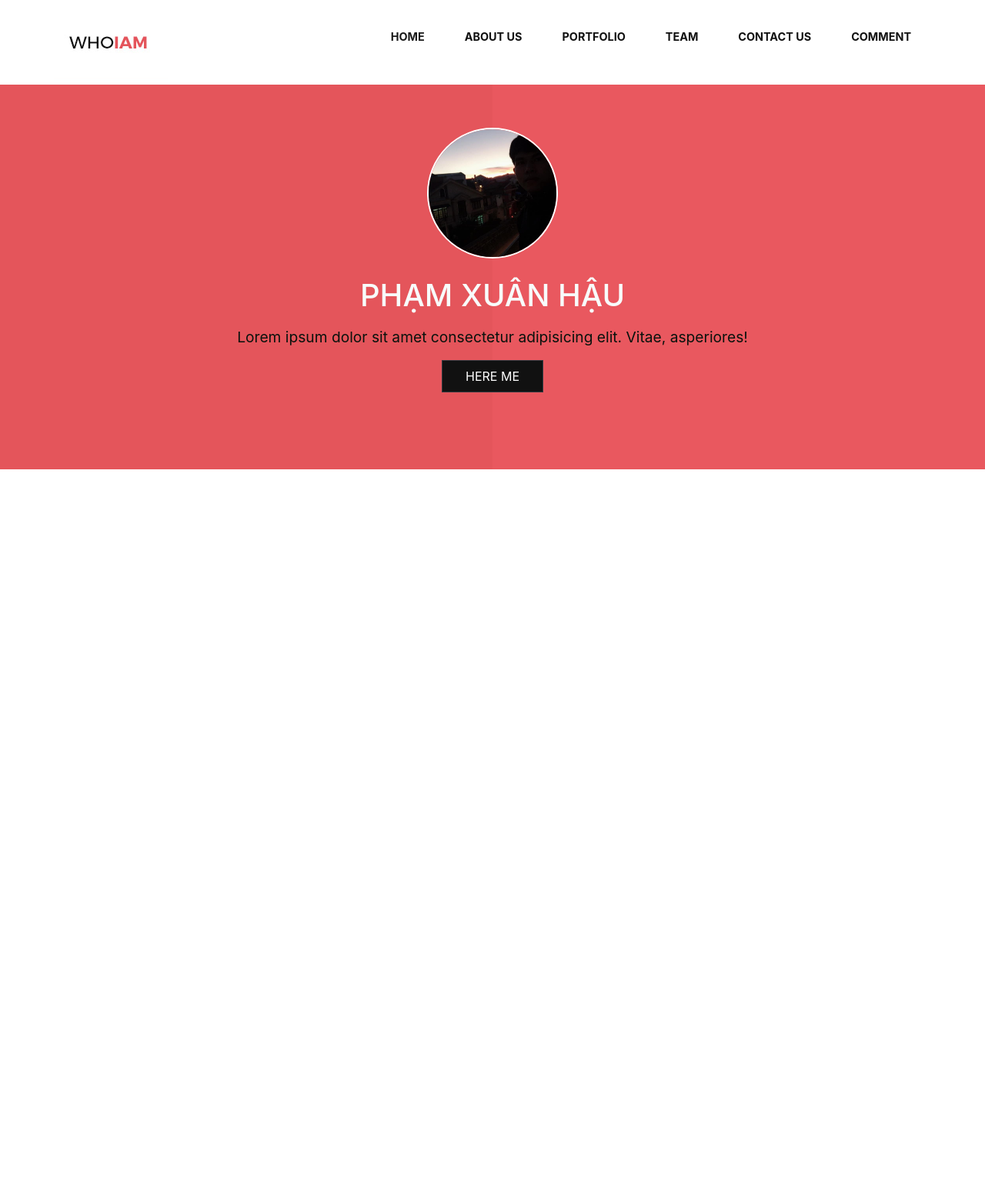
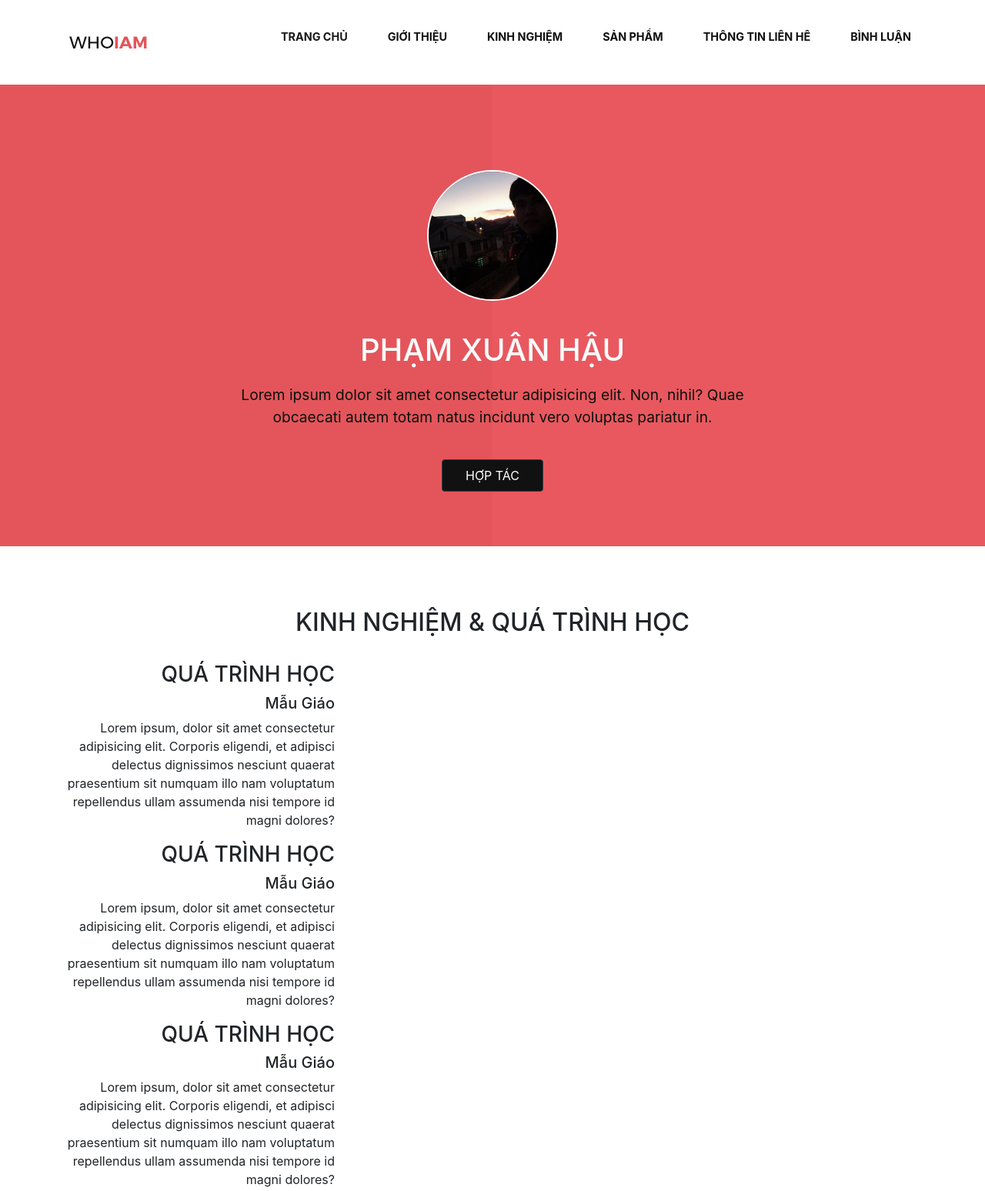
Before and after one commit to haupham03121997/haupham03121997.github.io, a plain HTML site: page index.html in a window 1280 px wide. Shown: the whole page at 77% size. Before the commit the page ends 800 px from the top, so only its background shows below. Drawn offline with nearby package versions, Linux system fonts and the light colour scheme.

Commit message:
Deadline 20/5/2020

```diff
--- a/1.css
+++ b/1.css
@@ -44,7 +44,7 @@
 
 .carousel {
     width: 100%;
-    height: 500px;
+    height: 600px;
     background-color: #e9585f;
     position: relative;
 }
@@ -63,25 +63,29 @@
     width: 170px;
     height: 170px;
     border-radius: 50%;
-    margin-top: 5%;
+    margin-top: 10%;
     border: 2px solid white;
 }
 
 .carousel__avatar h2 {
     color: #f8fcfb;
     font-size: 2.5rem;
+    margin-top: 40px;
 }
 
 .carousel__avatar p {
     color: #09120d;
     font-size: 1.2rem;
+    text-align: center;
+    width: 60%;
+    margin: 20px auto;
 }
 
 .carousel__btn {
-    border-radius: 0;
     padding: 8px 30px;
     background-color: #111111;
     color: white;
+    margin-top: 20px;
 }
 
 .header__navbar .nav-item:hover .nav-link::after {
@@ -92,8 +96,18 @@
     color: #e15659;
 }
 
+
+/* EXPERIENCE */
+
+.experience {
+    padding: 80px 15px;
+}
+
 @media screen and (max-width :576px) {
     .header {
         min-height: 100px;
     }
+    .carousel__avatar h2 {
+        font-size: 2rem;
+    }
 }
--- a/index.html
+++ b/index.html
@@ -2,11 +2,11 @@
 <html lang="en">
 
 <head>
-    <title> Pham Xuan Hau - Fontend Design</title>
-    <meta charset="utf-8">
-    <meta name="viewport" content="width=device-width, initial-scale=1">
-    <link rel="stylesheet" href="https://stackpath.bootstrapcdn.com/bootstrap/4.4.1/css/bootstrap.min.css" integrity="sha384-Vkoo8x4CGsO3+Hhxv8T/Q5PaXtkKtu6ug5TOeNV6gBiFeWPGFN9MuhOf23Q9Ifjh" crossorigin="anonymous">
-    <link rel="stylesheet" href="1.css">
+    <title>Pham Xuan Hau - Fontend Design</title>
+    <meta charset="utf-8" />
+    <meta name="viewport" content="width=device-width, initial-scale=1" />
+    <link rel="stylesheet" href="https://stackpath.bootstrapcdn.com/bootstrap/4.4.1/css/bootstrap.min.css" integrity="sha384-Vkoo8x4CGsO3+Hhxv8T/Q5PaXtkKtu6ug5TOeNV6gBiFeWPGFN9MuhOf23Q9Ifjh" crossorigin="anonymous" />
+    <link rel="stylesheet" href="1.css" />
 </head>
 
 <body>
@@ -14,60 +14,94 @@
     <header class="header">
         <nav class="navbar navbar-expand-lg navbar-light container header__navbar">
             <a class="navbar-brand" href="#">
-                <img src="img/logo.png" alt="">
+                <img src="img/logo.png" alt="" />
             </a>
             <button class="navbar-toggler" type="button" data-toggle="collapse" data-target="#navbarTogglerDemo02" aria-controls="navbarTogglerDemo02" aria-expanded="false" aria-label="Toggle navigation">
-              <span class="navbar-toggler-icon"></span>
-            </button>
+          <span class="navbar-toggler-icon"></span>
+        </button>
 
             <div class="collapse navbar-collapse mb-md-2" id="navbarTogglerDemo02">
-                <ul class="navbar-nav ml-auto navbar-nav__commit ">
+                <ul class="navbar-nav ml-auto navbar-nav__commit">
                     <li class="nav-item active">
-                        <a class="nav-link line" href="#">HOME <span class="sr-only">(current)</span></a>
+                        <a class="nav-link line" href="#">TRANG CHỦ <span class="sr-only">(current)</span></a
+              >
+            </li>
+            <li class="nav-item">
+              <a class="nav-link" href="#">GIỚI THIỆU</a>
                     </li>
                     <li class="nav-item">
-                        <a class="nav-link" href="#">ABOUT US</a>
-                    </li>
-                    <li class="nav-item">
-                        <a class="nav-link" href="#">PORTFOLIO</a>
+                        <a class="nav-link" href="#">KINH NGHIỆM</a>
                     </li>
 
                     <li class="nav-item">
-                        <a class="nav-link" href="#">TEAM</a>
+                        <a class="nav-link" href="#">SẢN PHẨM</a>
                     </li>
                     <li class="nav-item">
-                        <a class="nav-link" href="#">CONTACT US</a>
+                        <a class="nav-link" href="#">THÔNG TIN LIÊN HÊ</a>
                     </li>
                     <li class="nav-item">
-                        <a class="nav-link" href="#">COMMENT</a>
+                        <a class="nav-link" href="#">BÌNH LUẬN</a>
                     </li>
-
                 </ul>
-
             </div>
         </nav>
-
     </header>
     <!-- END HEADER  -->
     <!-- CAROUSEL  -->
     <section class="carousel">
         <div class="container">
             <div class="row">
-                <div class="col text-center  ">
+                <div class="col text-center">
                     <div class="carousel__avatar">
-                        <img src="./img/avatar.jpg" alt="">
-                        <h2 class="mt-4">PHẠM XUÂN HẬU</h2>
-                        <p class="mt-3">Lorem ipsum dolor sit amet consectetur adipisicing elit. Vitae, asperiores!</p>
-                        <button class="btn btn-dark carousel__btn">HERE ME</button>
+                        <img src="./img/avatar.jpg" alt="" />
+                        <h2>PHẠM XUÂN HẬU</h2>
+                        <p>
+                            Lorem ipsum dolor sit amet consectetur adipisicing elit. Non, nihil? Quae obcaecati autem totam natus incidunt vero voluptas pariatur in.
+                        </p>
+                        <button class="btn btn-dark carousel__btn">HỢP TÁC</button>
                     </div>
                 </div>
             </div>
         </div>
     </section>
+    <section class="experience container">
+        <div class="row">
+            <div class="col text-center">
+                <h2>KINH NGHIỆM & QUÁ TRÌNH HỌC</h2>
+            </div>
+        </div>
+        <div class="row">
+            <div class="col-md-4 pt-4 text-right">
+                <div class="experience__content1__left">
+                    <h3>QUÁ TRÌNH HỌC</h3>
+                    <h5>Mẫu Giáo</h5>
+                    <p>
+                        Lorem ipsum, dolor sit amet consectetur adipisicing elit. Corporis eligendi, et adipisci delectus dignissimos nesciunt quaerat praesentium sit numquam illo nam voluptatum repellendus ullam assumenda nisi tempore id magni dolores?
+                    </p>
+                </div>
+                <div class="experience__content1__left">
+                    <h3>QUÁ TRÌNH HỌC</h3>
+                    <h5>Mẫu Giáo</h5>
+                    <p>
+                        Lorem ipsum, dolor sit amet consectetur adipisicing elit. Corporis eligendi, et adipisci delectus dignissimos nesciunt quaerat praesentium sit numquam illo nam voluptatum repellendus ullam assumenda nisi tempore id magni dolores?
+                    </p>
+                </div>
+                <div class="experience__content1__left">
+                    <h3>QUÁ TRÌNH HỌC</h3>
+                    <h5>Mẫu Giáo</h5>
+                    <p>
+                        Lorem ipsum, dolor sit amet consectetur adipisicing elit. Corporis eligendi, et adipisci delectus dignissimos nesciunt quaerat praesentium sit numquam illo nam voluptatum repellendus ullam assumenda nisi tempore id magni dolores?
+                    </p>
+                </div>
 
-    <script src="https://code.jquery.com/jquery-3.4.1.slim.min.js" integrity="sha384-J6qa4849blE2+poT4WnyKhv5vZF5SrPo0iEjwBvKU7imGFAV0wwj1yYfoRSJoZ+n" crossorigin="anonymous"></script>
-    <script src="https://cdn.jsdelivr.net/npm/popper.js@1.16.0/dist/umd/popper.min.js" integrity="sha384-Q6E9RHvbIyZFJoft+2mJbHaEWldlvI9IOYy5n3zV9zzTtmI3UksdQRVvoxMfooAo" crossorigin="anonymous"></script>
-    <script src="https://stackpath.bootstrapcdn.com/bootstrap/4.4.1/js/bootstrap.min.js" integrity="sha384-wfSDF2E50Y2D1uUdj0O3uMBJnjuUD4Ih7YwaYd1iqfktj0Uod8GCExl3Og8ifwB6" crossorigin="anonymous"></script>
+            </div>
+            <div class="col-md-4"></div>
+            <div class="col-md-4"></div>
+        </div>
+    </section>
+    <script src="https://code.jquery.com/jquery-3.4.1.slim.min.js " integrity="sha384-J6qa4849blE2+poT4WnyKhv5vZF5SrPo0iEjwBvKU7imGFAV0wwj1yYfoRSJoZ+n " crossorigin="anonymous "></script>
+    <script src="https://cdn.jsdelivr.net/npm/popper.js@1.16.0/dist/umd/popper.min.js " integrity="sha384-Q6E9RHvbIyZFJoft+2mJbHaEWldlvI9IOYy5n3zV9zzTtmI3UksdQRVvoxMfooAo " crossorigin="anonymous "></script>
+    <script src="https://stackpath.bootstrapcdn.com/bootstrap/4.4.1/js/bootstrap.min.js " integrity="sha384-wfSDF2E50Y2D1uUdj0O3uMBJnjuUD4Ih7YwaYd1iqfktj0Uod8GCExl3Og8ifwB6 " crossorigin="anonymous "></script>
 </body>
 
 </html>
```
Also changed, not shown: img/94747461_539249546962495_5160877185849884672_n.jpg (added), img/anh1.gif (added).
